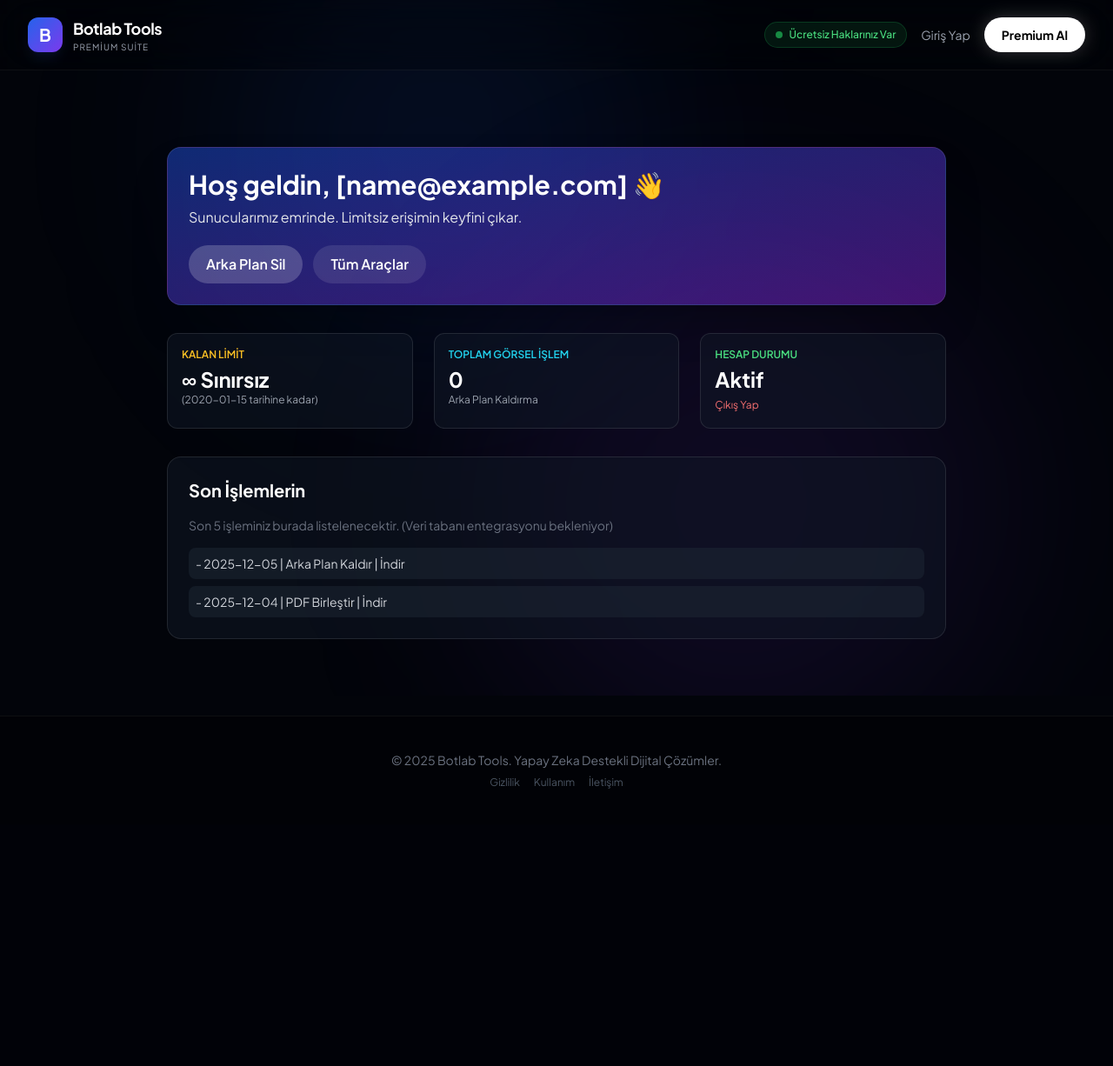
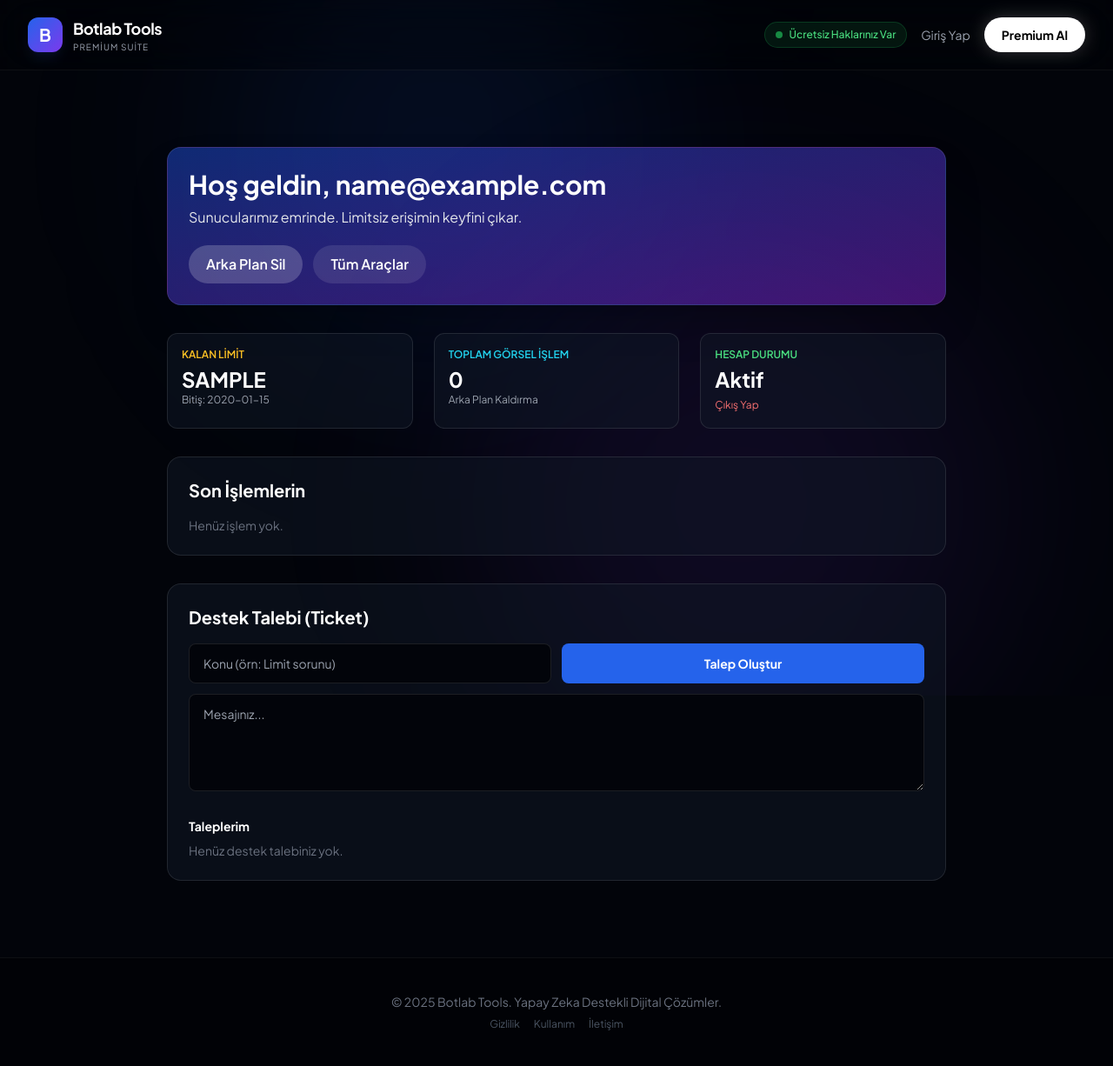
Before and after one commit to odabasi44/NAKIS-PROHE, a Flask app: template templates/dashboard.html in a window 1280 px wide. Shown: the whole page at 87% size. Before the commit the page ends 907 px from the top, so only its background shows below. Run offline with Flask 3, Linux system fonts and the light colour scheme; the template is opened without the code that fills it: values that come from a table or form of the project are taken from there, others are empty; tables that the repository leaves empty hold one stand-in row (values such as "Sample post"); data that the repository does not hold is empty; some libraries are stand-ins or nearby versions.

Commit message:
Update dashboard.html

```diff
--- a/templates/dashboard.html
+++ b/templates/dashboard.html
@@ -8,7 +8,7 @@
     <!-- HOŞ GELDİN KARTI -->
     <div class="p-6 rounded-2xl bg-gradient-to-br from-blue-700/50 to-purple-700/50 border border-white/10 shadow-2xl mb-8">
         <h1 class="text-3xl font-bold text-white mb-2">
-            Hoş geldin, [{{ user.email or "Kullanıcı" }}] 👋
+            Hoş geldin, {{ user.email or "Kullanıcı" }}
         </h1>
         <p class="text-gray-200">
             Sunucularımız emrinde. Limitsiz erişimin keyfini çıkar.
@@ -30,8 +30,8 @@
         <!-- Kalan Limit -->
         <div class="p-4 rounded-xl bg-gray-900/50 border border-white/10">
             <p class="text-xs font-semibold text-amber-400 mb-1">KALAN LİMİT</p>
-            <p class="text-2xl font-bold text-white">∞ Sınırsız</p>
-            <p class="text-xs text-gray-400">({{ user.end_date }} tarihine kadar)</p>
+            <p class="text-2xl font-bold text-white">{{ user.tier | upper }}</p>
+            <p class="text-xs text-gray-400">Bitiş: {{ user.end_date or '-' }}</p>
         </div>
 
         <!-- Toplam Kullanım (BG Remove) -->
@@ -51,22 +51,110 @@
 
     <!-- SON İŞLEMLER TABLOSU -->
     <div class="p-6 rounded-2xl bg-gray-900/50 border border-white/10">
-        <h2 class="text-xl font-bold text-white mb-4">Son İşlemlerin</h2>
+        <div class="flex items-center justify-between mb-4">
+            <h2 class="text-xl font-bold text-white">Son İşlemlerin</h2>
+            <span id="unreadBadge" class="hidden text-[10px] font-bold px-2 py-1 rounded-full bg-red-500/20 text-red-300 border border-red-500/30">Yeni destek yanıtı</span>
+        </div>
+        <ul id="recentOps" class="mt-2 space-y-2 text-sm text-gray-300">
+            <li class="text-gray-500">Yükleniyor...</li>
+        </ul>
+    </div>
 
-        <p class="text-gray-500 text-sm">
-            Son 5 işleminiz burada listelenecektir. (Veri tabanı entegrasyonu bekleniyor)
-        </p>
-        <!-- Tablo simülasyonu -->
-        <ul class="mt-4 space-y-2">
-            <li class="p-2 bg-gray-800/50 rounded-lg text-sm text-gray-300">
-                - 2025-12-05 | Arka Plan Kaldır | İndir
-            </li>
-            <li class="p-2 bg-gray-800/50 rounded-lg text-sm text-gray-300">
-                - 2025-12-04 | PDF Birleştir | İndir
-            </li>
-        </ul>
+    <!-- DESTEK TALEBİ -->
+    <div class="p-6 rounded-2xl bg-gray-900/50 border border-white/10 mt-8">
+        <h2 class="text-xl font-bold text-white mb-4">Destek Talebi (Ticket)</h2>
+
+        <div class="grid grid-cols-1 md:grid-cols-2 gap-3 mb-3">
+            <input id="ticketSubject" class="bg-[#02040a] border border-white/10 rounded-lg px-4 py-3 text-white text-sm" placeholder="Konu (örn: Limit sorunu)">
+            <button onclick="createTicket()" class="bg-blue-600 hover:bg-blue-700 text-white font-bold py-3 rounded-lg text-sm transition">Talep Oluştur</button>
+        </div>
+        <textarea id="ticketMessage" class="w-full bg-[#02040a] border border-white/10 rounded-lg px-4 py-3 text-white text-sm h-28" placeholder="Mesajınız..."></textarea>
+
+        <div class="mt-6">
+            <h3 class="text-sm font-bold text-white mb-2">Taleplerim</h3>
+            <div id="ticketsList" class="space-y-2 text-sm text-gray-300">
+                <div class="text-gray-500">Yükleniyor...</div>
+            </div>
+        </div>
     </div>
 
 </div>
 
+<script>
+    async function loadDashboardData() {
+        try {
+            const res = await fetch('/api/user/dashboard');
+            const data = await res.json();
+            const list = document.getElementById('recentOps');
+            if (!data.recent_ops || !data.recent_ops.length) {
+                list.innerHTML = '<li class="text-gray-500">Henüz işlem yok.</li>';
+            } else {
+                list.innerHTML = data.recent_ops.map(o => `<li class="p-2 bg-gray-800/50 rounded-lg">- ${o.tool} / ${o.subtool}</li>`).join('');
+            }
+
+            const unread = (data.unread_replies || 0);
+            const badge = document.getElementById('unreadBadge');
+            if (unread > 0) badge.classList.remove('hidden'); else badge.classList.add('hidden');
+        } catch (e) {
+            console.error(e);
+        }
+    }
+
+    async function loadTickets() {
+        const box = document.getElementById('ticketsList');
+        try {
+            const res = await fetch('/api/user/tickets');
+            const items = await res.json();
+            if (!items.length) {
+                box.innerHTML = '<div class="text-gray-500">Henüz destek talebiniz yok.</div>';
+                return;
+            }
+            box.innerHTML = items.map(t => `
+                <div class="p-3 bg-gray-800/50 rounded-lg border border-white/5 flex items-center justify-between">
+                    <div>
+                        <div class="text-white font-bold text-sm">${t.subject}</div>
+                        <div class="text-[10px] text-gray-500">${t.status} • ${t.unread} okunmamış</div>
+                    </div>
+                    <button onclick="openTicket(${t.id})" class="text-xs font-bold text-blue-300 underline">Görüntüle</button>
+                </div>
+            `).join('');
+        } catch (e) {
+            box.innerHTML = '<div class="text-red-400">Ticket listesi yüklenemedi.</div>';
+        }
+    }
+
+    async function createTicket() {
+        const subject = document.getElementById('ticketSubject').value;
+        const message = document.getElementById('ticketMessage').value;
+        if (!subject || !message) return alert('Konu ve mesaj girin.');
+        const res = await fetch('/api/user/tickets', {
+            method: 'POST',
+            headers: {'Content-Type':'application/json'},
+            body: JSON.stringify({subject, message})
+        });
+        const data = await res.json();
+        if (res.ok && data.status === 'ok') {
+            document.getElementById('ticketSubject').value = '';
+            document.getElementById('ticketMessage').value = '';
+            await loadTickets();
+            alert('Talep oluşturuldu.');
+        } else {
+            alert(data.message || 'Hata');
+        }
+    }
+
+    async function openTicket(id) {
+        const res = await fetch(`/api/user/tickets/${id}/messages`);
+        const msgs = await res.json();
+        const text = msgs.map(m => `[${m.sender}] ${m.message}`).join('\n\n');
+        alert(text || 'Mesaj yok');
+        await loadDashboardData();
+        await loadTickets();
+    }
+
+    document.addEventListener('DOMContentLoaded', () => {
+        loadDashboardData();
+        loadTickets();
+    });
+</script>
 {% endblock content %}
```
